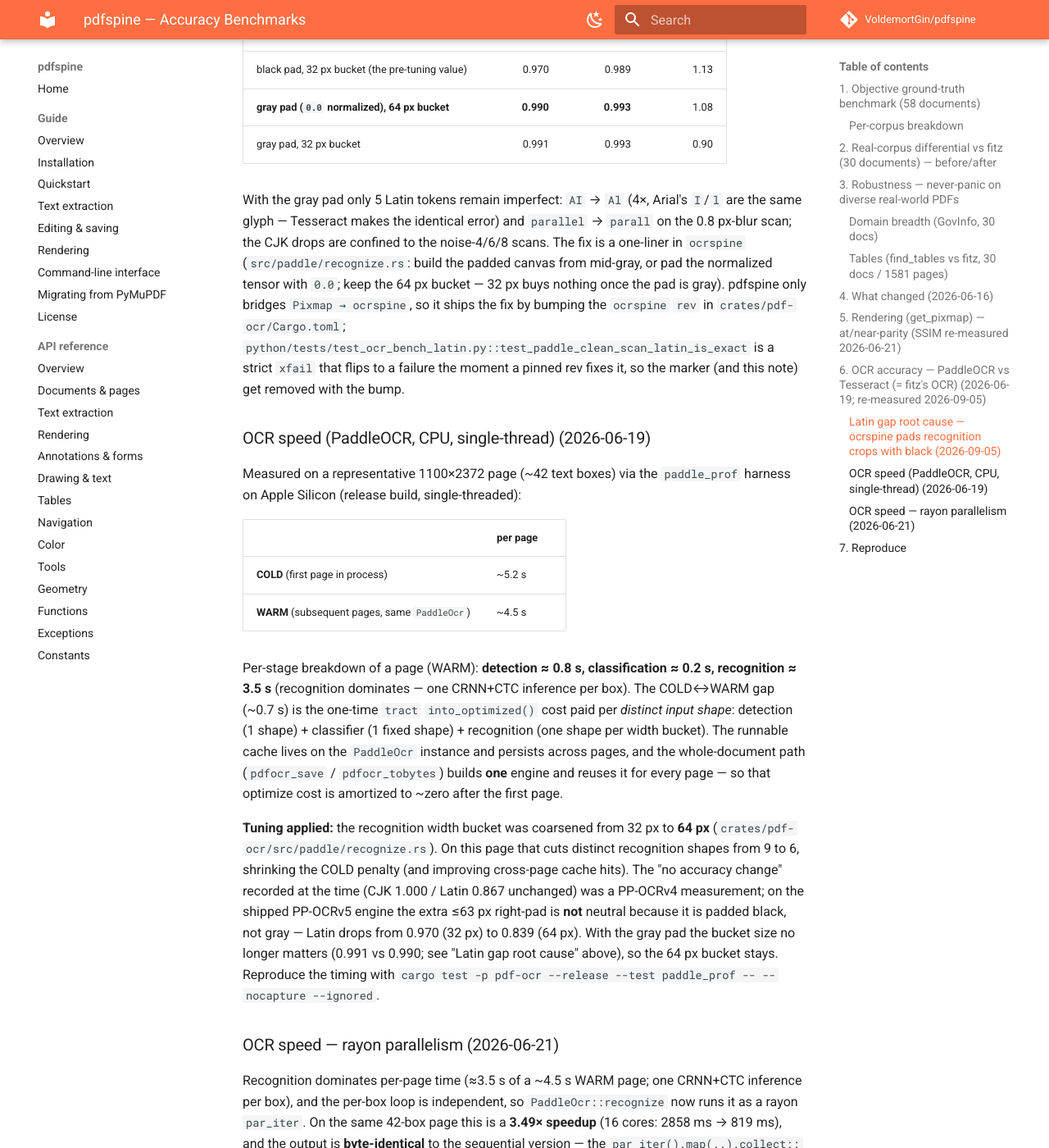
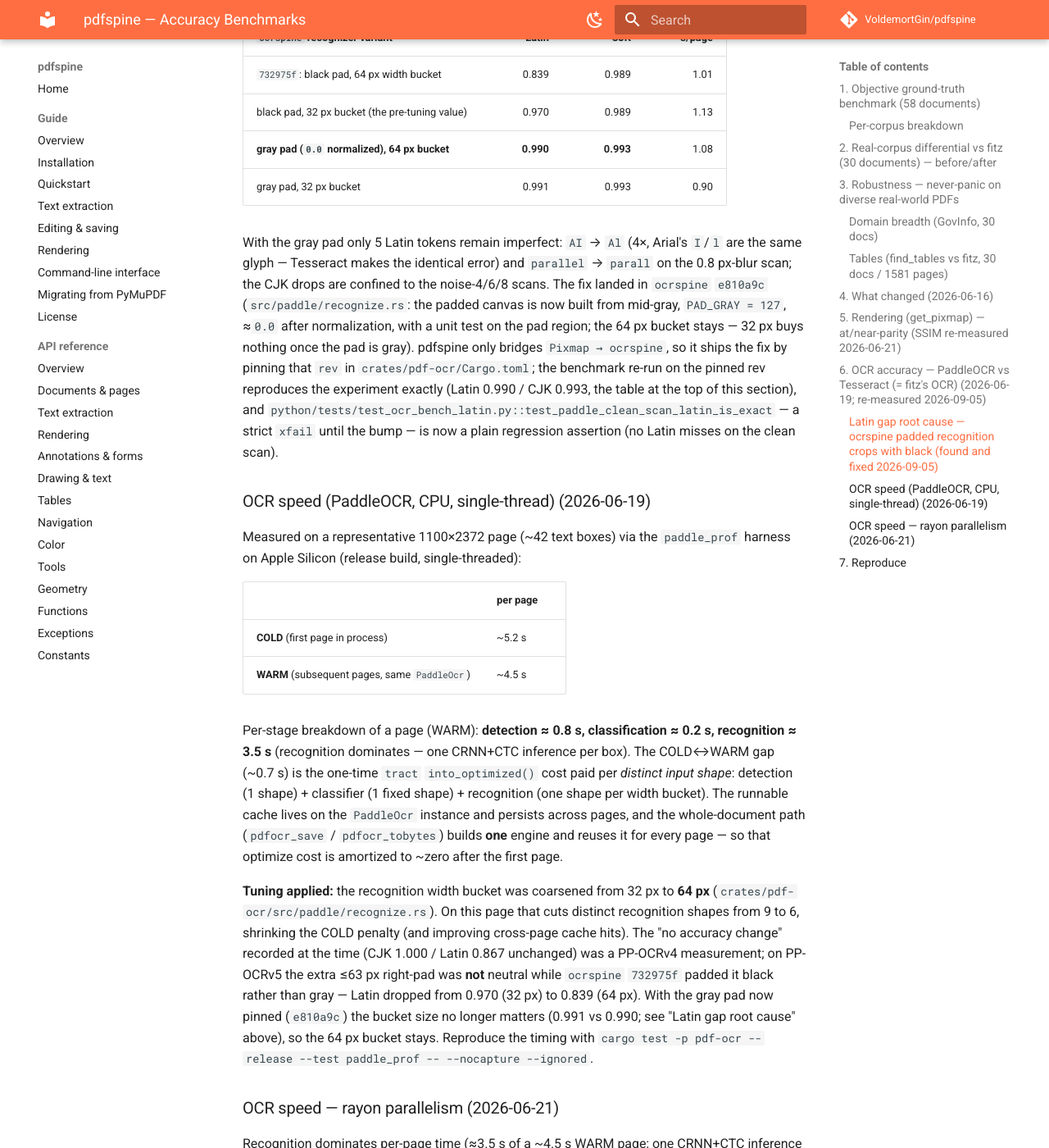
Before and after one commit to VoldemortGin/pdfspine, an MkDocs documentation site: the page built from docs/BENCHMARKS.md, in a window 1280 px wide and 1400 px high, scrolled down 7194 px. Shown: the whole window at 82% size. Built offline with MkDocs 1.6.1 and Material for MkDocs 9.7.7, drawn with Linux system fonts in a browser that asks for light colours; comment, search, counter and statistics services are not loaded; some of the changed text lies outside the part shown.

Commit message:
fix(ocr): pick up the mid-gray recognizer padding from ocrspine
Pin `ocrspine` at e810a9c ("fix(paddle): pad recognizer crops with mid-gray
like resize_norm_img"). The recognizer right-padded each height-48 crop to
its 64 px width bucket with black, which normalizes to -1.0 and reads as ink
to the CRNN; the BiLSTM then garbled the tail of Latin lines (`A1938` ->
`A19w`). It now pads with mid-gray (~0.0 after normalization, as PaddleOCR's
`resize_norm_img` does). pdfspine only bridges `Pixmap -> ocrspine`, so the
code change here is the `rev` bump in `crates/pdf-ocr/Cargo.toml` (+ the one
`Cargo.lock` line; `cargo vet --locked` unchanged).

16-scan CJK+Latin benchmark (conformance/ocr, 150 dpi), re-run on the pinned
rev:
  PaddleOCR Latin token-acc 0.839 -> 0.990, CJK char-acc 0.989 -> 0.993
  (Tesseract unchanged: 0.988 / 0.000); speed unchanged.

`test_paddle_clean_scan_latin_is_exact` drops its strict `xfail` and is now a
plain regression assertion. `docs/BENCHMARKS.md` §6, `results.json` and the
CHANGELOG are updated accordingly.

Co-Authored-By: Claude Fable 5.1 <noreply@anthropic.com>
Claude-Session: https://claude.ai/code/session_016bWzmi8X8VhBzdPZJoGUhG

```diff
--- a/docs/BENCHMARKS.md
+++ b/docs/BENCHMARKS.md
@@ -189,17 +189,20 @@ ASCII garbage for Chinese glyphs is *not* charged against its Latin score. Tesse
 
 | engine | CJK char-acc | Latin token-acc |
 |---|---:|---:|
-| **pdfspine PaddleOCR** (`engine="paddle"`, PP-OCRv5 via `ocrspine` `732975f`) | **0.989** | 0.839 |
+| **pdfspine PaddleOCR** (`engine="paddle"`, PP-OCRv5 via `ocrspine` `e810a9c`) | **0.993** | **0.990** |
 | Tesseract (`engine="tesseract"`, `eng`) = **fitz's OCR** | **0.000** | 0.988 |
-| *PaddleOCR + the one-line `ocrspine` pad fix (measured, not yet shipped — see below)* | *0.993* | *0.990* |
+| *PaddleOCR before the `ocrspine` pad fix (`732975f`, black right-pad — see below)* | *0.989* | *0.839* |
 
-**The win: PaddleOCR scores 0.989 on Chinese vs Tesseract's 0.000.** With only the default English
-model — which is all fitz's OCR offers out of the box — Tesseract cannot read a single Chinese
-character (it emits ASCII noise like `RUSTSCEM`, `RZEMETASARATTZ`), so its CJK accuracy is a flat zero
-across all 16 scans. PaddleOCR recovers the Chinese nearly perfectly (13/16 images at 1.000; the rest
-drop 1–4 characters on the noisiest scans) with no external binary and no model download. On Latin
-Tesseract is ahead (0.988 vs 0.839); the gap is a single, root-caused bug in the shared `ocrspine`
-recognizer (below), not a model limitation — with the fix PaddleOCR reaches 0.990 on Latin too.
+**The win: PaddleOCR scores 0.993 on Chinese vs Tesseract's 0.000, and matches it on Latin (0.990 vs
+0.988).** With only the default English model — which is all fitz's OCR offers out of the box —
+Tesseract cannot read a single Chinese character (it emits ASCII noise like `RUSTSCEM`,
+`RZEMETASARATTZ`), so its CJK accuracy is a flat zero across all 16 scans. PaddleOCR recovers the
+Chinese nearly perfectly (13/16 images at 1.000; the rest drop 1–4 characters on the noise-4/6/8
+scans) with no external binary and no model download. On Latin only 5 of the 214 ground-truth tokens
+remain imperfect: `AI` → `Al` (4×, Arial's `I`/`l` are the same glyph — Tesseract makes the identical
+error) and `parallel` → `parall` on the 0.8 px-blur scan. The 0.839 Latin score of the previously
+pinned `ocrspine` `732975f` was a single, root-caused bug in the shared recognizer (below), not a model
+limitation.
 
 > The 2026-06-19 numbers (CJK 1.000 / Latin 0.867) were measured on the original **PP-OCRv4**
 > in-crate engine and were never re-run after the PP-OCRv5 upgrade (`a71b8c9`) and the move to
@@ -211,10 +214,10 @@ Per-image numbers, the raw recognized text per engine, and every Latin token tha
 corpus is regenerable and the scoring is deterministic and **identical for both engines**
 (`python/tests/test_ocr_bench_latin.py` pins the scoring contract).
 
-### Latin gap root cause — `ocrspine` pads recognition crops with black (2026-09-05)
+### Latin gap root cause — `ocrspine` padded recognition crops with black (found and fixed 2026-09-05)
 
-Per-token diagnosis of the 214 ground-truth Latin tokens under the shipped engine (150 dpi, same
-pipeline as the table):
+Per-token diagnosis of the 214 ground-truth Latin tokens under the previously pinned engine (`ocrspine`
+`732975f`, 150 dpi, same pipeline as the table):
 
 | error class | tokens | share | example (truth → emitted) |
 |---|---:|---:|---|
@@ -226,7 +229,7 @@ pipeline as the table):
 
 The corruption sits at the **right end** of Latin lines and appears only on boxes whose recognition
 crop gets a large right pad. `ocrspine`'s `recognize.rs` resizes each crop to height 48, buckets the
-width up to a multiple of 64 px, and right-pads the canvas with **black** pixels, which normalize to
+width up to a multiple of 64 px, and right-padded the canvas with **black** pixels, which normalize to
 `-1.0` — but the PP-OCR reference (`resize_norm_img` in PaddleOCR / RapidOCR) pads with `0.0` *after*
 normalization, i.e. mid-gray. A black block after dark-on-light text reads as ink to the CRNN, and the
 BiLSTM context lets it garble the rest of the line. Render DPI (72–300: Latin 0.81–0.84), image
@@ -236,20 +239,21 @@ avg 17–29 on 16 cores):
 
 | `ocrspine` recognizer variant | Latin | CJK | s/page |
 |---|---:|---:|---:|
-| shipped: black pad, 64 px width bucket | 0.839 | 0.989 | 1.01 |
+| `732975f`: black pad, 64 px width bucket | 0.839 | 0.989 | 1.01 |
 | black pad, 32 px bucket (the pre-tuning value) | 0.970 | 0.989 | 1.13 |
 | **gray pad (`0.0` normalized), 64 px bucket** | **0.990** | **0.993** | 1.08 |
 | gray pad, 32 px bucket | 0.991 | 0.993 | 0.90 |
 
 With the gray pad only 5 Latin tokens remain imperfect: `AI` → `Al` (4×, Arial's `I`/`l` are the same
 glyph — Tesseract makes the identical error) and `parallel` → `parall` on the 0.8 px-blur scan; the
-CJK drops are confined to the noise-4/6/8 scans. The fix is a one-liner in `ocrspine`
-(`src/paddle/recognize.rs`: build the padded canvas from mid-gray, or pad the normalized tensor with
-`0.0`; keep the 64 px bucket — 32 px buys nothing once the pad is gray). pdfspine only bridges
-`Pixmap → ocrspine`, so it ships the fix by bumping the `ocrspine` `rev` in `crates/pdf-ocr/Cargo.toml`;
-`python/tests/test_ocr_bench_latin.py::test_paddle_clean_scan_latin_is_exact` is a strict `xfail`
-that flips to a failure the moment a pinned rev fixes it, so the marker (and this note) get removed
-with the bump.
+CJK drops are confined to the noise-4/6/8 scans. The fix landed in `ocrspine` `e810a9c`
+(`src/paddle/recognize.rs`: the padded canvas is now built from mid-gray, `PAD_GRAY = 127`, ≈`0.0`
+after normalization, with a unit test on the pad region; the 64 px bucket stays — 32 px buys nothing
+once the pad is gray). pdfspine only bridges `Pixmap → ocrspine`, so it ships the fix by pinning that
+`rev` in `crates/pdf-ocr/Cargo.toml`; the benchmark re-run on the pinned rev reproduces the experiment
+exactly (Latin 0.990 / CJK 0.993, the table at the top of this section), and
+`python/tests/test_ocr_bench_latin.py::test_paddle_clean_scan_latin_is_exact` — a strict `xfail` until
+the bump — is now a plain regression assertion (no Latin misses on the clean scan).
 
 ### OCR speed (PaddleOCR, CPU, single-thread) (2026-06-19)
 
@@ -271,11 +275,11 @@ instance and persists across pages, and the whole-document path (`pdfocr_save` /
 **Tuning applied:** the recognition width bucket was coarsened from 32 px to **64 px**
 (`crates/pdf-ocr/src/paddle/recognize.rs`). On this page that cuts distinct recognition shapes from 9 to 6,
 shrinking the COLD penalty (and improving cross-page cache hits). The "no accuracy change" recorded at
-the time (CJK 1.000 / Latin 0.867 unchanged) was a PP-OCRv4 measurement; on the shipped PP-OCRv5 engine
-the extra ≤63 px right-pad is **not** neutral because it is padded black, not gray — Latin drops from
-0.970 (32 px) to 0.839 (64 px). With the gray pad the bucket size no longer matters (0.991 vs 0.990; see
-"Latin gap root cause" above), so the 64 px bucket stays. Reproduce the timing with
-`cargo test -p pdf-ocr --release --test paddle_prof -- --nocapture --ignored`.
+the time (CJK 1.000 / Latin 0.867 unchanged) was a PP-OCRv4 measurement; on PP-OCRv5 the extra ≤63 px
+right-pad was **not** neutral while `ocrspine` `732975f` padded it black rather than gray — Latin dropped
+from 0.970 (32 px) to 0.839 (64 px). With the gray pad now pinned (`e810a9c`) the bucket size no longer
+matters (0.991 vs 0.990; see "Latin gap root cause" above), so the 64 px bucket stays. Reproduce the
+timing with `cargo test -p pdf-ocr --release --test paddle_prof -- --nocapture --ignored`.
 
 ### OCR speed — rayon parallelism (2026-06-21)
 
```
Also changed, not shown: CHANGELOG.md (+12 -0 lines), 4 other files.
